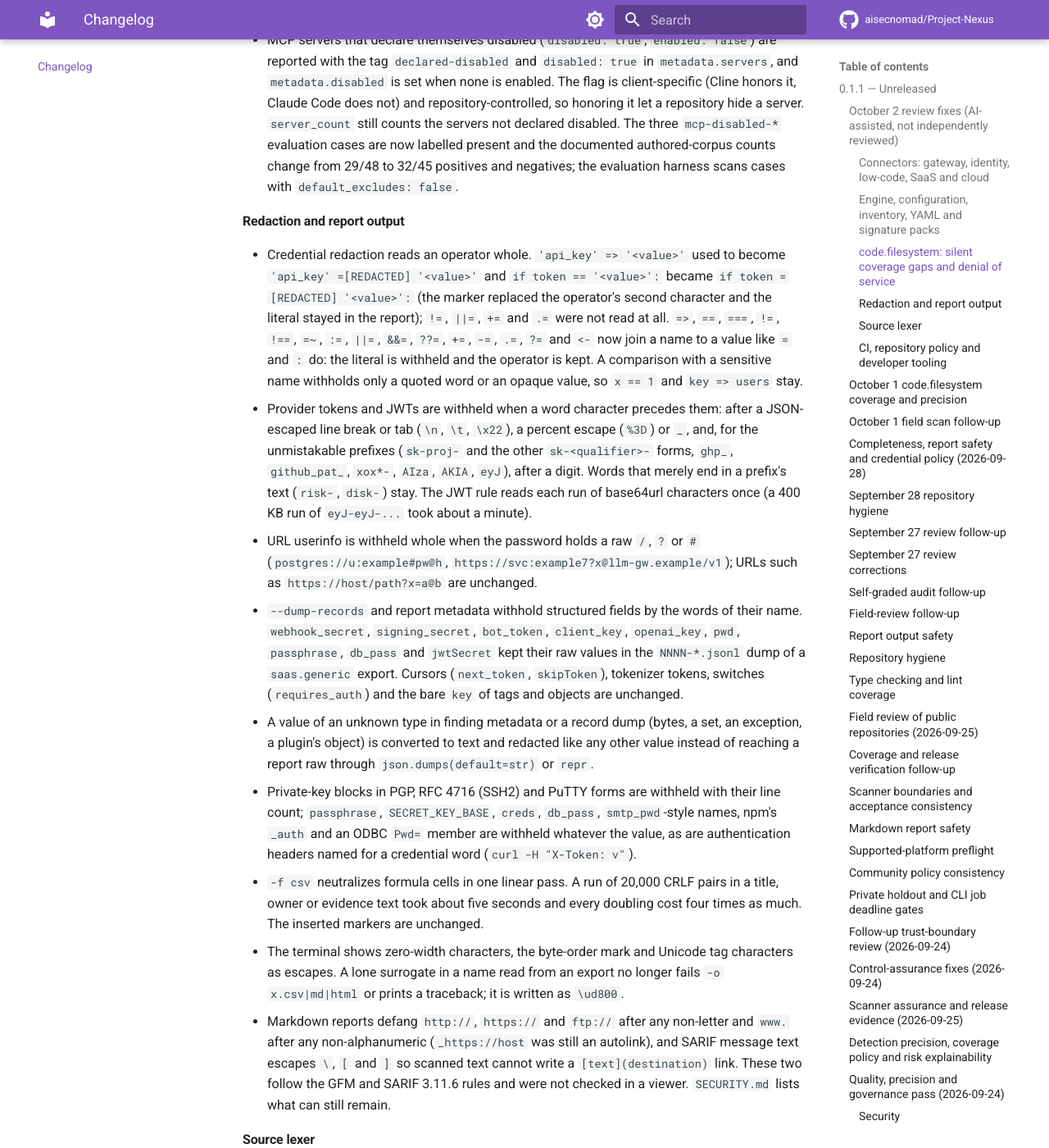
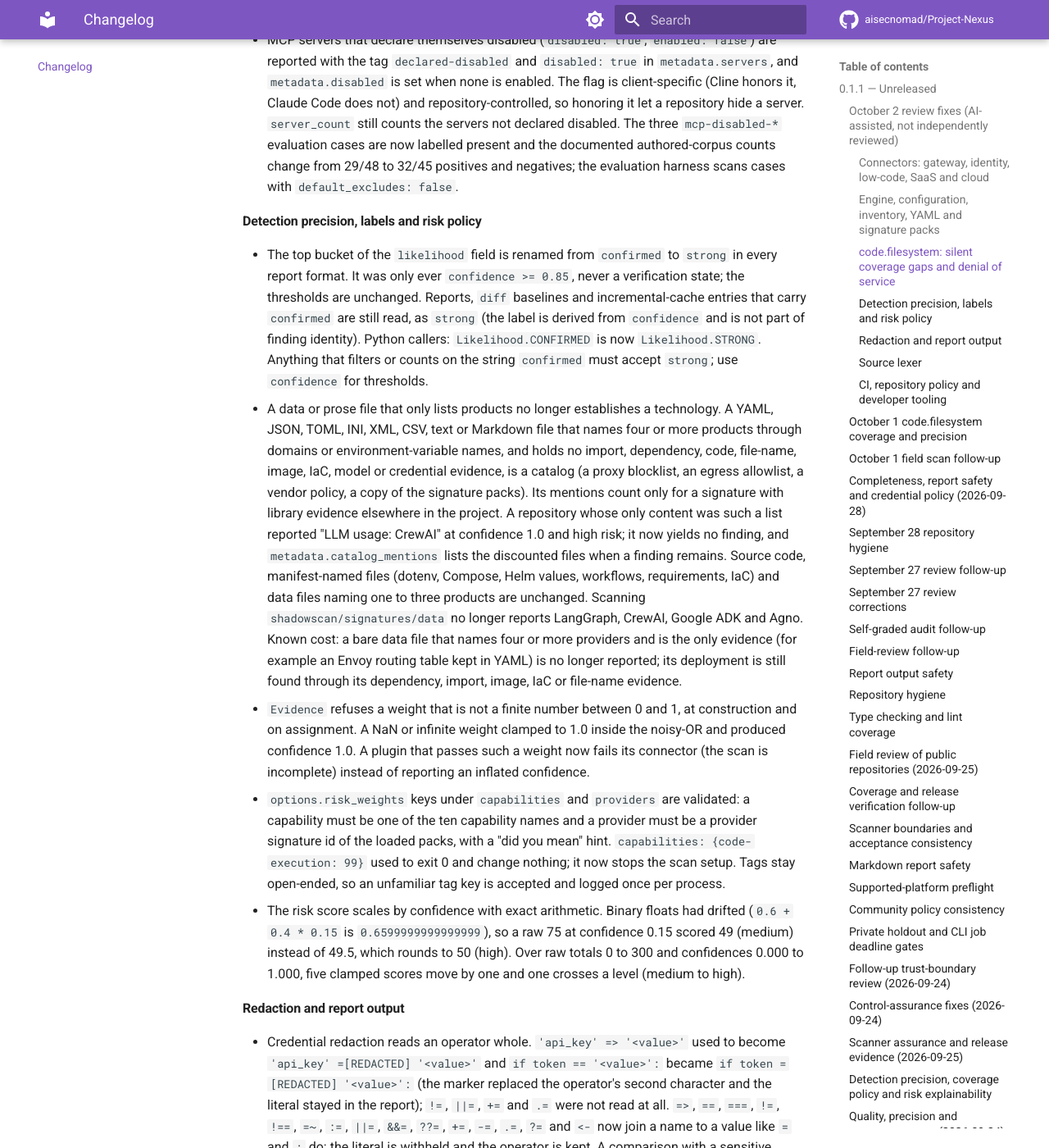
Before and after one commit to aisecnomad/Project-Nexus, an MkDocs documentation site: the page built from docs/changelog.md, in a window 1280 px wide and 1400 px high, scrolled down 4710 px. Shown: the whole window at 82% size. Built offline with MkDocs 1.6.1 and Material for MkDocs 9.7.7, drawn with Linux system fonts in a browser that asks for light colours; comment, search, counter and statistics services are not loaded.

Commit message:
Document the label, precision and risk-policy changes
Adds the calibration entries to the changelog, a migration section in
production.md (the `strong` label, list-only repositories, plugin weight rules,
risk_weights validation, the five rescored points) and updates the README
risk_weights comment that the stricter validation made incomplete.

AI-assisted, not independently reviewed.

Co-Authored-By: Claude Sonnet 5.5 <noreply@anthropic.com>
Claude-Session: https://claude.ai/code/session_01L5pu2sBsmH8Q4dcGNAf2oU
Signed-off-by: Claude <noreply@anthropic.com>

```diff
--- a/CHANGELOG.md
+++ b/CHANGELOG.md
@@ -201,6 +201,49 @@ field precision. Behavior changes that affect an existing baseline are listed in
   three `mcp-disabled-*` evaluation cases are now labelled present and the
   documented authored-corpus counts change from 29/48 to 32/45 positives and
   negatives; the evaluation harness scans cases with `default_excludes: false`.
+
+#### Detection precision, labels and risk policy
+
+- The top bucket of the `likelihood` field is renamed from `confirmed` to
+  `strong` in every report format. It was only ever `confidence >= 0.85`, never a
+  verification state; the thresholds are unchanged. Reports, `diff` baselines and
+  incremental-cache entries that carry `confirmed` are still read, as `strong`
+  (the label is derived from `confidence` and is not part of finding identity).
+  Python callers: `Likelihood.CONFIRMED` is now `Likelihood.STRONG`. Anything that
+  filters or counts on the string `confirmed` must accept `strong`; use
+  `confidence` for thresholds.
+- A data or prose file that only lists products no longer establishes a
+  technology. A YAML, JSON, TOML, INI, XML, CSV, text or Markdown file that names
+  four or more products through domains or environment-variable names, and holds
+  no import, dependency, code, file-name, image, IaC, model or credential
+  evidence, is a catalog (a proxy blocklist, an egress allowlist, a vendor policy,
+  a copy of the signature packs). Its mentions count only for a signature with
+  library evidence elsewhere in the project. A repository whose only content was
+  such a list reported "LLM usage: CrewAI" at confidence 1.0 and high risk; it
+  now yields no finding, and `metadata.catalog_mentions` lists the discounted
+  files when a finding remains. Source code, manifest-named files (dotenv,
+  Compose, Helm values, workflows, requirements, IaC) and data files naming one to
+  three products are unchanged. Scanning `shadowscan/signatures/data` no longer
+  reports LangGraph, CrewAI, Google ADK and Agno. Known cost: a bare data file
+  that names four or more providers and is the only evidence (for example an
+  Envoy routing table kept in YAML) is no longer reported; its deployment is still
+  found through its dependency, import, image, IaC or file-name evidence.
+- `Evidence` refuses a weight that is not a finite number between 0 and 1, at
+  construction and on assignment. A NaN or infinite weight clamped to 1.0 inside
+  the noisy-OR and produced confidence 1.0. A plugin that passes such a weight now
+  fails its connector (the scan is incomplete) instead of reporting an inflated
+  confidence.
+- `options.risk_weights` keys under `capabilities` and `providers` are
+  validated: a capability must be one of the ten capability names and a provider
+  must be a provider signature id of the loaded packs, with a "did you mean" hint.
+  `capabilities: {code-execution: 99}` used to exit 0 and change nothing; it now
+  stops the scan setup. Tags stay open-ended, so an unfamiliar tag key is accepted
+  and logged once per process.
+- The risk score scales by confidence with exact arithmetic. Binary floats had
+  drifted (`0.6 + 0.4 * 0.15` is `0.6599999999999999`), so a raw 75 at confidence
+  0.15 scored 49 (medium) instead of 49.5, which rounds to 50 (high). Over raw
+  totals 0 to 300 and confidences 0.000 to 1.000, five clamped scores move by one
+  and one crosses a level (medium to high).
 
 #### Redaction and report output
 
```
Also changed, not shown: README.md (+1 -1 lines), docs/production.md (+26 -0 lines).
